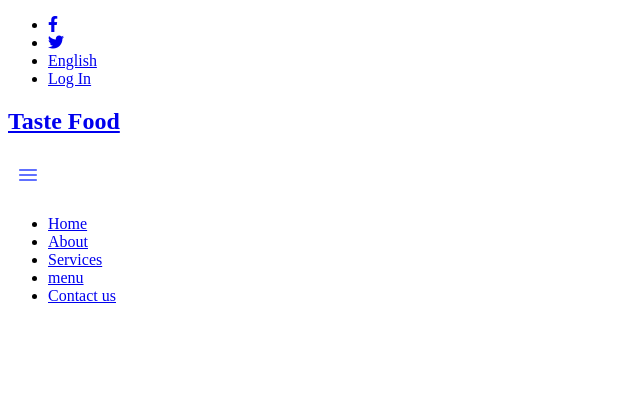
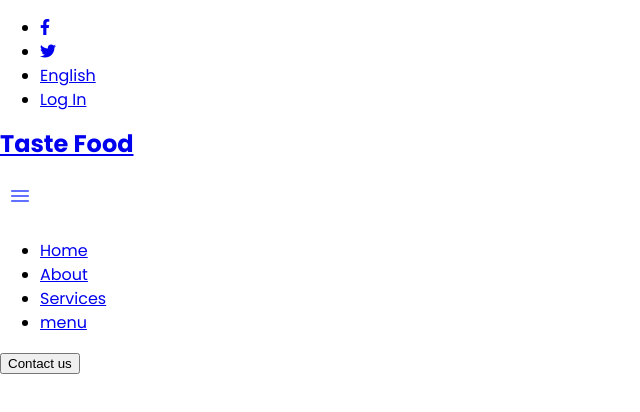
Before and after one commit to omarbabou/taste-food-capstone, a website: page index.html in a window 1280 px wide. Shown: the whole page, without its empty margins (0-640 px from the left). Drawn offline with Linux system fonts and the light colour scheme.

Commit message:
Add styles to the html and body

```diff
--- a/css/style.css
+++ b/css/style.css
@@ -0,0 +1,19 @@
+html {
+  box-sizing: border-box;
+}
+
+*,
+*::before,
+*::after {
+  box-sizing: inherit;
+}
+
+body {
+  margin: 0;
+  padding: 0;
+  font-family: 'Poppins', sans-serif;
+  font-size: 16px;
+  font-weight: 400;
+  line-height: 24px;
+  letter-spacing: 0;
+}
--- a/index.html
+++ b/index.html
@@ -39,8 +39,8 @@
         </ul>
       </div>
       <nav>
-        <div>
-          <a href="./index.html" id="logo">
+        <div id="logo">
+          <a href="./index.html">
             <h1>Taste Food</h1>
           </a>
         </div>
@@ -48,13 +48,15 @@
           <img src="graphics/menu.svg" class="open-button" alt="" />
           <img src="graphics/Icon.png" class="close-button" alt="" />
         </div>
-        <ul class="lists">
-          <li><a href="#portfolio" class="ul-link">Home</a></li>
-          <li><a href="#about" class="ul-link">About</a></li>
-          <li><a href="#contact" class="ul-link">Services</a></li>
-          <li><a href="#contact" class="ul-link">menu</a></li>
-          <li><a href="#contact" class="ul-link">Contact us</a></li>
-        </ul>
+        <div class="lists">
+          <ul>
+            <li><a href="#home" class="ul-link">Home</a></li>
+            <li><a href="#about" class="ul-link">About</a></li>
+            <li><a href="#services" class="ul-link">Services</a></li>
+            <li><a href="#menu" class="ul-link">menu</a></li>
+          </ul>
+          <button class="ul-link">Contact us</button>
+        </div>
       </nav>
     </header>
   </body>
```
